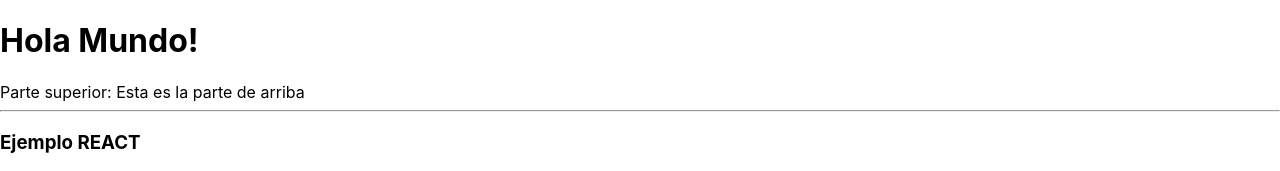
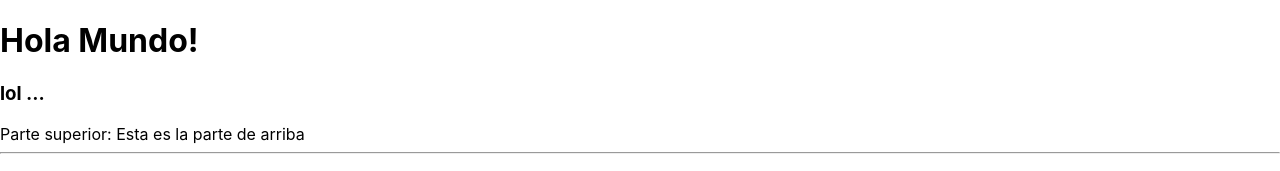
Before and after one commit to xavi-javi/curso-react-aspnetcore5, a React (Create React App) app in the folder peliculas-app/: page / in a window 1280 px wide. Shown: the top 171 px of the page. Built offline with nearby package versions, Linux system fonts and the light colour scheme.

Commit message:
45. Contenido Dinámico

```diff
--- a/peliculas-app/src/App.tsx
+++ b/peliculas-app/src/App.tsx
@@ -5,6 +5,7 @@ import MostrarTexto from "./MostrarTexto";
 import ProyectarContenido from "./ProyectarContenido";
 import ProyectarContenido2 from "./ProyectarContenido2";
 import EjemploReloj from "./EjemploReloj";
+import ContenidoDinamico from "./ContenidoDinamico";
 
 function App() {
   const [texto, setTexto] = useState("");
@@ -29,6 +30,7 @@ function App() {
   return (
     <>
       <h1>Hola Mundo!</h1>
+      <ContenidoDinamico calificacion={5}/>
       <ProyectarContenido2
         parteSuperior={<span>Esta es la parte de arriba</span>}
         parteIntermedia={<EjemploReloj/>}
--- /dev/null
+++ b/peliculas-app/src/ContenidoDinamico.tsx
@@ -0,0 +1,36 @@
+function ContenidoDinamico(props: any) {
+  // contenido dinamico con operador ternario
+  // return (
+  //     <>
+  //     {props.mostrarMensajeSecreto ? <h3>Este es el mensaje secreto</h3> : <></>}
+  //     </>
+  // );
+
+  if (props.calificacion > 90) {
+    return (
+      <>
+        <div>
+            <h3>Excelente calificación</h3>
+        </div>
+      </>
+    );
+  } else if (props.calificacion >= 80) {
+    return (
+        <>
+          <div>
+              <h3>Muy bien hecho</h3>
+          </div>
+        </>
+      );
+  } else {
+    return (
+        <>
+          <div>
+              <h3>lol ...</h3>
+          </div>
+        </>
+      );
+  }
+}
+
+export default ContenidoDinamico;
```
